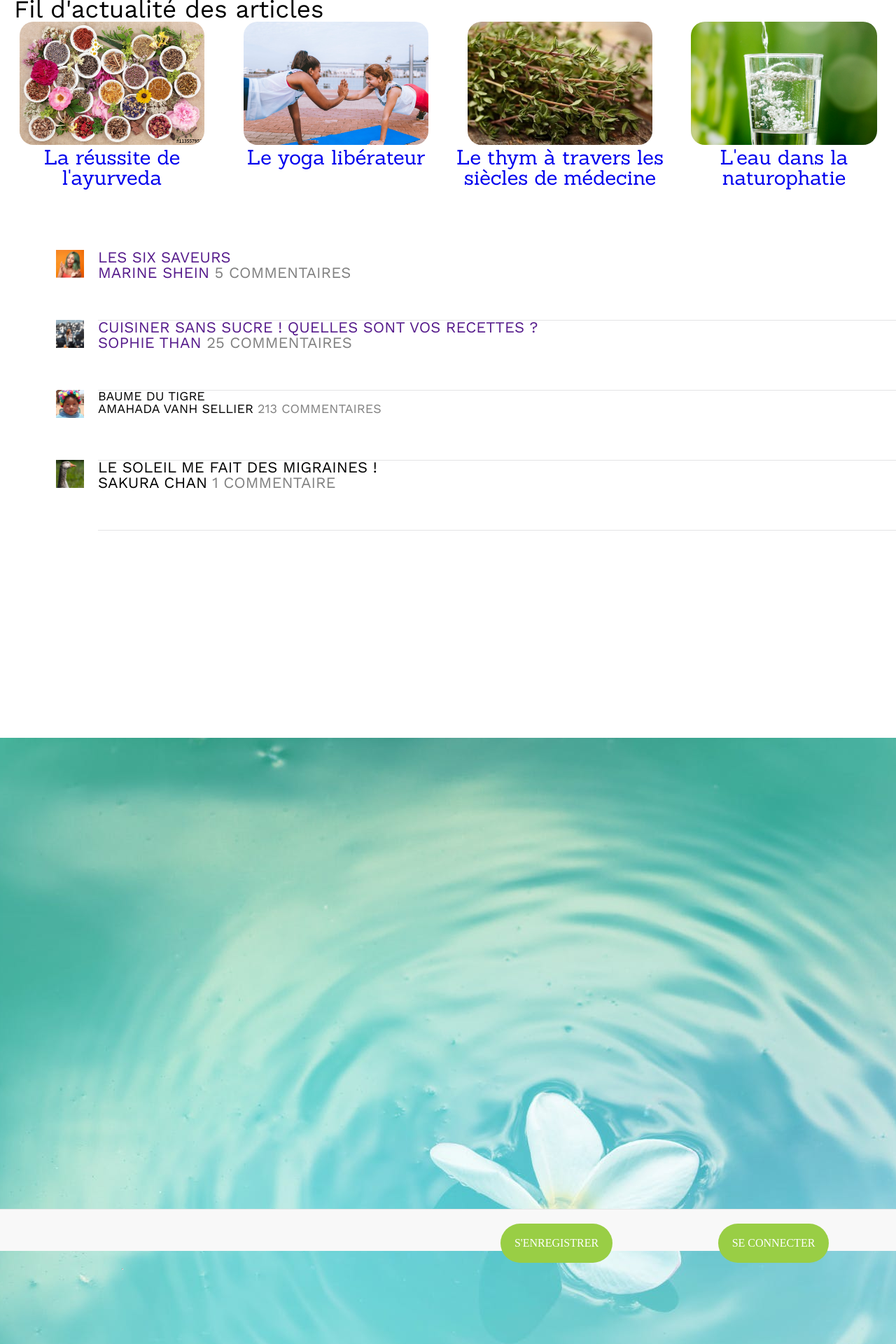
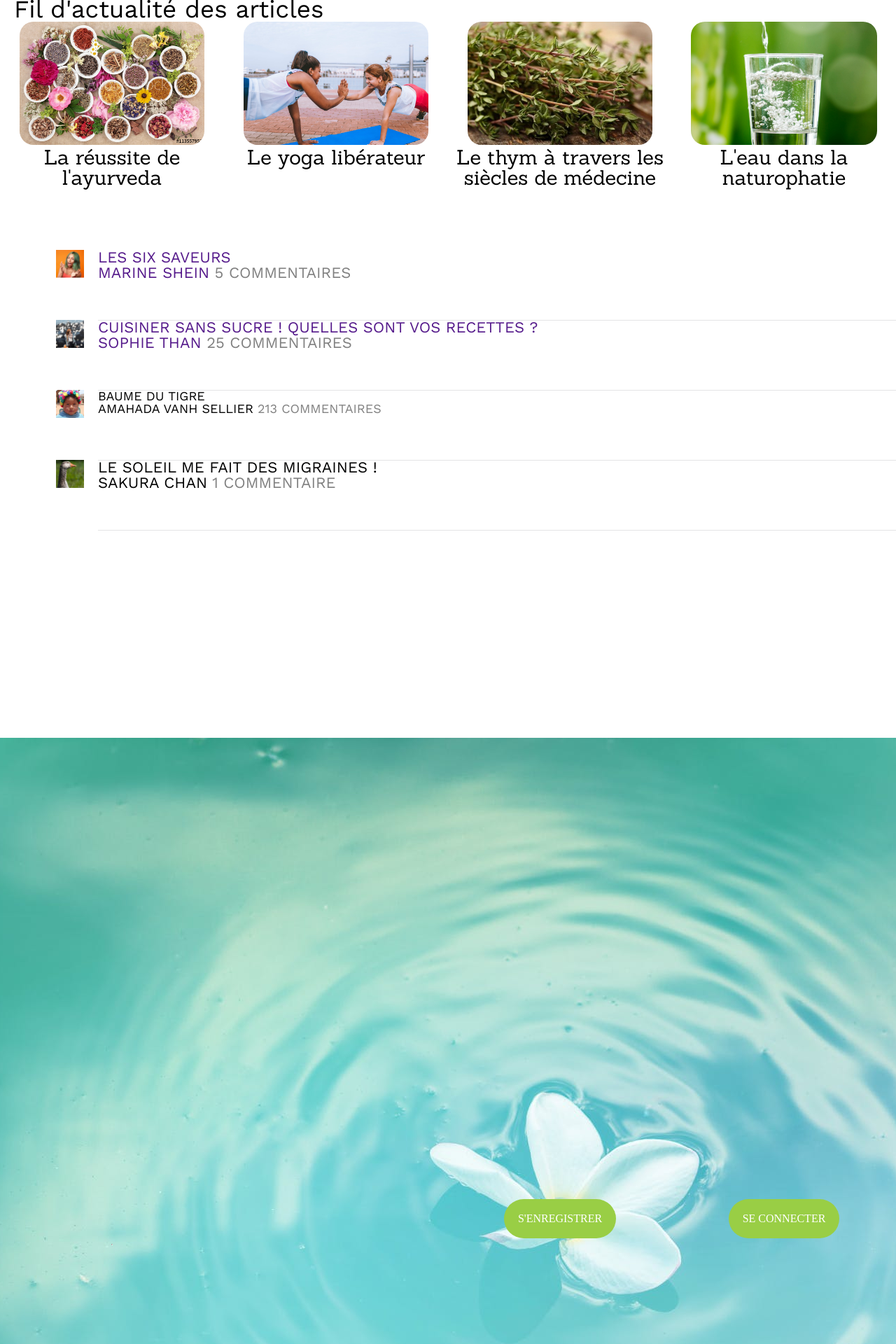
Before and after one commit to Julienfa77/Forum_medecine_douce, a Symfony app: template templates/default/index.html.twig in a window 1280 px wide. Shown: the part 240-2160 px from the top of the page at 70% size. Run offline with Twig, Linux system fonts and the light colour scheme; the template is opened without the code that fills it, so the values that code supplies are empty; some libraries are stand-ins or nearby versions.

Commit message:
modicifation du css

```diff
--- a/public/css/style.css
+++ b/public/css/style.css
@@ -82,11 +82,7 @@ body {
 	display: grid;
 	grid-template-columns: 1fr 1fr 1fr 1fr;
 	grid-template-rows: auto;
-	background-color: #F8F8F8;
-  border-top: 1px solid #E7E7E7;
   text-align:center;
-  padding:20px;
-	height: 60px;
   width: 100%;
 }
 
@@ -104,6 +100,7 @@ body {
 .image-header-article1 {
 	text-align: center;
 	grid-column: 1;
+
 }
 .image-header-article2 {
 	text-align: center;
@@ -130,6 +127,7 @@ body {
 	max-width: 100%;
   max-height: 100%;
 	border-radius: 20px;
+
 }
 
 .image-header-article3 img{
@@ -148,16 +146,22 @@ body {
 #h3-image1 {
 	font-family: 'Sanchez', serif;
 	font-size: 29px;
+	text-decoration: none;
+	color: black;
 
 }
 #h3-image2 {
 	font-family: 'Sanchez', serif;
 	font-size: 29px;
+	text-decoration: none;
+	color: black;
 
 }
 #h3-image3 {
 	font-family: 'Sanchez', serif;
 	font-size: 29px;
+	text-decoration: none;
+	color: black;
 
 }
 
@@ -450,7 +454,7 @@ a {
 	color: black;
 	font-size:25px;
 	font-weight:bold;
-	padding:32px 76px;
+	padding:60px 115px;
 	text-decoration:none;
 	text-shadow:0px 1px 0px #528009;
 
@@ -894,7 +898,7 @@ a {
 }
 
 .container {
-	background-color: #B2FF70;
+	background-color: #93FF47;
 	margin-top: 100px;
 
 }
--- a/templates/static/thym.html.twig
+++ b/templates/static/thym.html.twig
@@ -10,6 +10,8 @@
 {% block body %}
 
 <div class="container">
+
+
 
 <h2>Description</h2>
 <p>Le thym est un sous-arbrisseau, une plante vivace commune de nos jardins et connue pour son usage culinaire. De la famille des Labiées, le thym est une plante rampante, aux fleurs rose pâle ou blanches. Riche en huile essentielle, elle fait partie des plantes dites aromatiques, entrant dans la composition du célèbre bouquet garni. Il existe plus d’une centaine de variétés de thym, la plus courante étant le thym vulgaris. L’origine du nom est sujette à diverses interprétations : le thym proviendrait aussi bien du latin thymus signifiant parfumer, que du grec thumus signifiant courage, que du grec thumos (grosseur), ou encore du grec thyein (fumée).</p>
```
